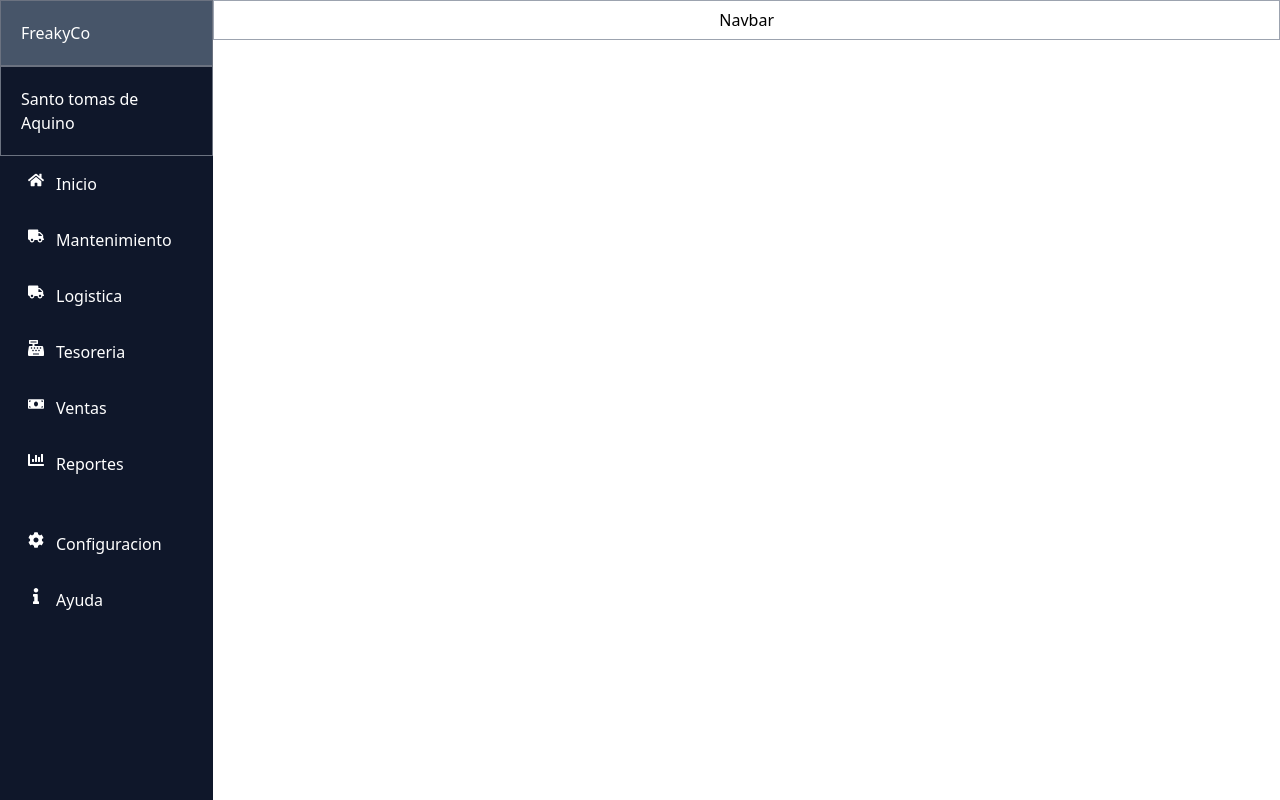
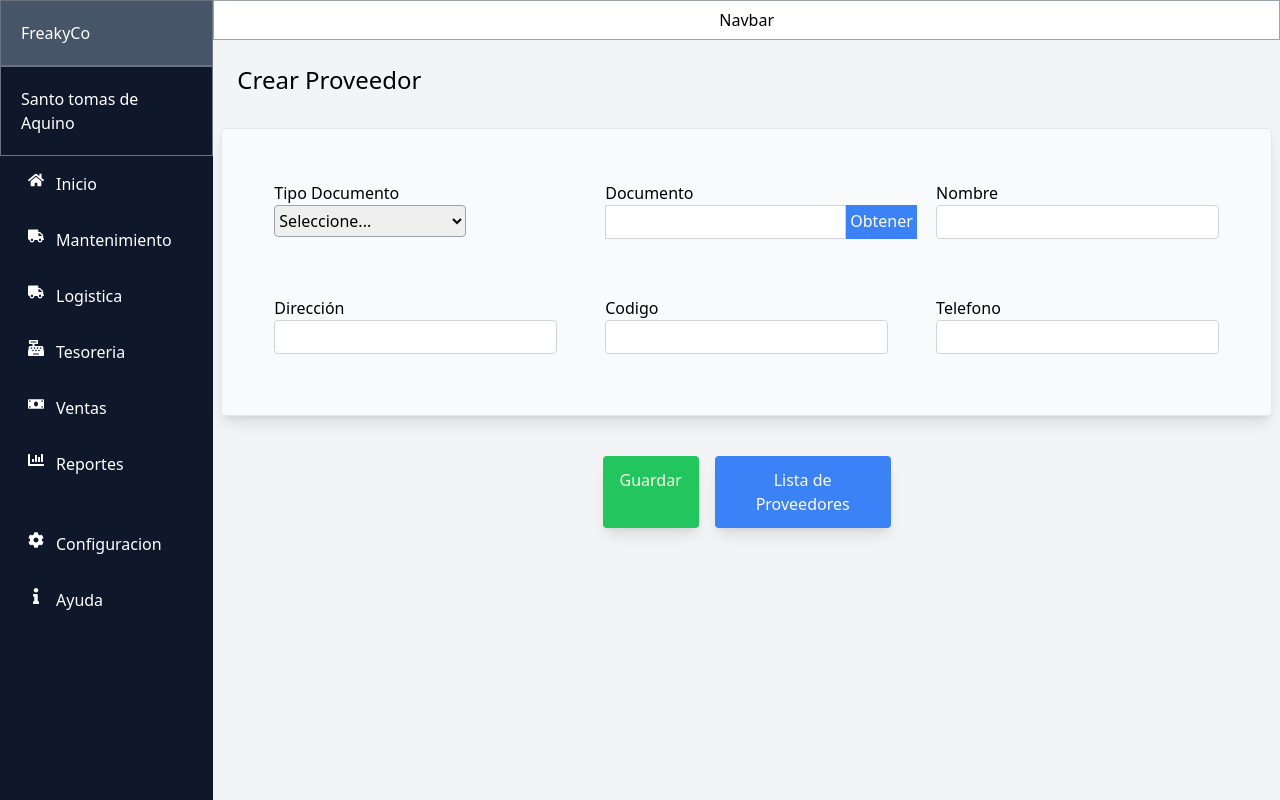
Before and after one commit to Hearly98/Inventario_School, a React (Create React App) app: page /crearProveedor in a window 1280 px wide. Built offline with nearby package versions, Linux system fonts and the light colour scheme.

Commit message:
Terminando Diseño de la Seccion Maintance

```diff
--- a/src/App.js
+++ b/src/App.js
@@ -12,6 +12,7 @@ import Client from './pages/Maintenance/Client';
 import Settings from './pages/Settings'
 import CreateClient from './pages/Maintenance/CreateClient';
 import CreateProduct from './pages/Maintenance/CreateProduct'
+import CreateProvider from './pages/Maintenance/CreateProvider'
 function App() {
   return (
     <Router>
@@ -28,6 +29,7 @@ function App() {
           <Route path='/crearProducto' exact={true} Component={CreateProduct}/>
           <Route path='/productos'  exact={true} Component={Products}/>
           <Route path='/proveedores'  exact={true} Component={Provider}/>
+          <Route path='/crearProveedor' exact={true} Component={CreateProvider}/>
           <Route path='/reporteVentas'  exact={true} Component={ReportVentas}/>
           <Route path='/reporteStock' exact={true}  Component={ReportAlmacen}/>
           <Route path='/configuracion' exact={true}  Component={Settings}/>
--- a/src/pages/Maintenance/Client.js
+++ b/src/pages/Maintenance/Client.js
@@ -30,6 +30,7 @@ const Client = () =>{
                         <td className="font-medium">Documento</td>
                         <td className="font-medium">Telefono</td>
                         <td className="font-medium">Direccion</td>
+                        <td className="font-medium"></td>
                        </thead>
                        <tbody>
                         filtro de datos de c#
--- /dev/null
+++ b/src/pages/Maintenance/CreateProvider.js
@@ -0,0 +1,51 @@
+import React from "react";
+import { NavLink } from "react-router-dom";
+
+const CreateProvider = () => {
+  return (
+    <div className="flex-1 h-full bg-gray-100">
+      <section className="p-6">
+        <h1 className="font-medium text-2xl">Crear Proveedor</h1>
+      </section>
+      <section className="grid grid-cols-1 md:grid-cols-3 h-72 gap-6 p-10 font-medium border shadow-lg rounded m-2 bg-gray-50">
+        <div className="p-3">
+          <p>Tipo Documento</p>
+          <select className="border border-gray-400 rounded h-8 w-48">
+            <option>Seleccione...</option>
+            <option>DNI</option>
+            <option>RUC</option>
+          </select>
+        </div>
+        <div className="flex flex-col p-3">
+          <label>Documento</label>
+          <div className="flex">
+          <input className=" border border-gray-300 p-1" />
+          <a className="bg-blue-500 cursor-pointer hover:bg-blue-600 p-1 text-yellow-50">Obtener</a>
+          </div>
+        </div>
+        <div className="flex flex-col p-3">
+          <label>Nombre</label>
+          <input className="border border-gray-300 rounded p-1" />
+        </div>
+        <div className="flex flex-col p-3">
+          <label>Dirección</label>
+          <input className="border border-gray-300 rounded p-1" />
+        </div>
+        <div className="flex flex-col p-3">
+          <label>Codigo</label>
+          <input className="border border-gray-300 rounded p-1" />
+        </div>
+        <div className="flex flex-col p-3">
+          <label>Telefono</label>
+          <input className="border border-gray-300 rounded p-1" />
+        </div>
+      </section>
+        <section className="m-8 flex justify-center cursor-pointer font-medium text-yellow-50 ">
+        <a className="bg-green-500 m-2 p-3 w-24 text-center rounded shadow-lg hover:bg-green-600">Guardar</a>
+        <NavLink to="/proveedores" className="bg-blue-500 m-2 p-3 w-44 text-center rounded shadow-lg hover:bg-blue-600">Lista de Proveedores</NavLink>
+        </section>
+    </div>
+  );
+};
+
+export default CreateProvider;
--- a/src/pages/Maintenance/Provider.js
+++ b/src/pages/Maintenance/Provider.js
@@ -1,5 +1,6 @@
 import React from "react";
 import * as FaIcons from 'react-icons/fa';
+import { NavLink } from "react-router-dom";
 const Provider = () =>{
     return(
         <div>
@@ -9,7 +10,7 @@ const Provider = () =>{
             <p className="text-gray-500">Proveedores/<a className="cursor-pointer text-sky-500 font-medium">Inicio</a></p>
             </div>
             <div className="bg-blue-500 hover:bg-blue-600 cursor-pointer text-white p-2 rounded w-48">
-            <a className="flex"><FaIcons.FaPlusCircle className="mx-2 m-1"/>Crear Proveedor</a>
+            <NavLink to="/crearProveedor" className="flex"><FaIcons.FaPlusCircle className="mx-2 m-1"/>Crear Proveedor</NavLink>
             </div>
           </section>
             <section className="shadow-lg rounded w-100 h-auto m-3 border border-gray-300">
@@ -29,6 +30,7 @@ const Provider = () =>{
                         <td className="font-medium">Documento</td>
                         <td className="font-medium">Telefono</td>
                         <td className="font-medium">Direccion</td>
+                        <td className="font-medium"></td>
                        </thead>
                        <tbody>
                         filtro de datos de c#
```
